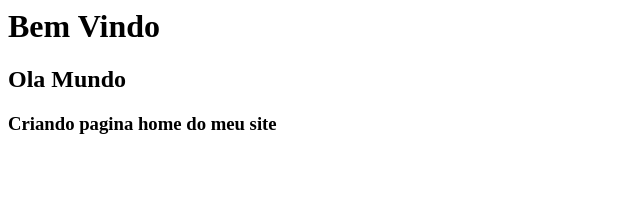
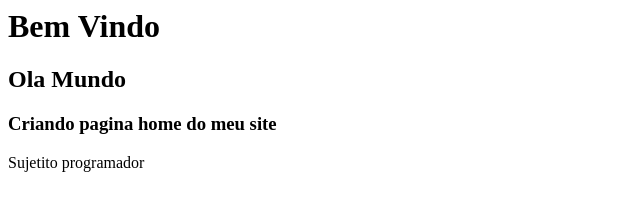
Before and after one commit to duuholiver/curso_github, a plain HTML site: page index.html in a window 1280 px wide. Shown: the whole page, without its empty margins (0-640 px from the left). Drawn offline with Linux system fonts and the light colour scheme.

Commit message:
Finalizando pagina home com toda descricao

```diff
--- a/index.html
+++ b/index.html
@@ -2,3 +2,4 @@
 <h2>Ola Mundo</h2>
 
 <h3>Criando pagina home do meu site</h3>
+<p> Sujetito programador</p>
```
Also changed, not shown: empresa.txt, nomes.txt.
